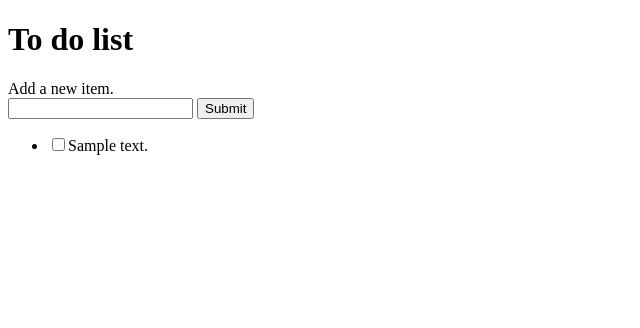
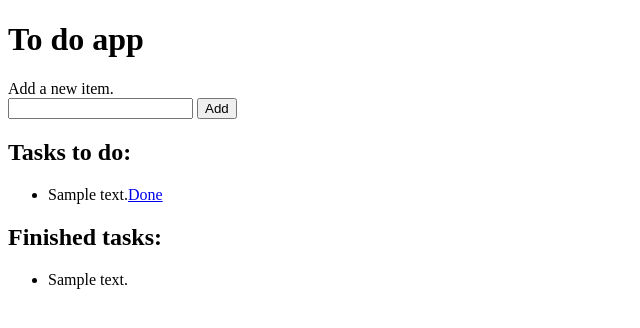
Before and after one commit to pzacha/TODO-flask-app, a Flask app: template TODO/templates/home.html in a window 1280 px wide. Shown: the top 328 px of the page, without its empty margins (0-640 px from the left). Run offline with Flask 2, Linux system fonts and the light colour scheme; the template is opened without the code that fills it: values that come from a table or form of the project are taken from there, others are empty; tables that the repository leaves empty hold one stand-in row (values such as "Sample post").

Commit message:
Finished tasks list

```diff
--- a/TODO/app.py
+++ b/TODO/app.py
@@ -3,26 +3,42 @@ from flask_sqlalchemy import SQLAlchemy
 
 app = Flask(__name__)
 
-app.config['SQLALCHEMY_DATABASE_URI'] = 'sqlite:///todo.db'
+app.config["SQLALCHEMY_DATABASE_URI"] = "sqlite:///todo.db"
 
 db = SQLAlchemy(app)
+
 
 class Todo(db.Model):
     id = db.Column(db.Integer, primary_key=True)
     text = db.Column(db.String(200))
     complete = db.Column(db.Boolean)
 
-@app.route('/')
+
+@app.route("/")
 def home():
-    todo_list = Todo.query.all()
-    return render_template('home.html', todo_list = todo_list)
+    todo_list = Todo.query.filter_by(complete=False).all()
+    done_list = Todo.query.filter_by(complete=True).all()
 
-@app.route('/add', methods=['POST'])
+    return render_template("home.html", todo_list=todo_list, done_list=done_list)
+
+
+@app.route("/add", methods=["POST"])
 def add():
-    todo = Todo(text=request.form['todoitem'], complete=False)
+    todo = Todo(text=request.form["todoitem"], complete=False)
     db.session.add(todo)
     db.session.commit()
-    return redirect(url_for('home'))
+    return redirect(url_for("home"))
 
-if __name__ == '__main__':
+
+@app.route("/done/<id>")
+def done(id):
+
+    todo = Todo.query.filter_by(id=int(id)).first()
+    todo.complete = True
+    db.session.commit()
+
+    return redirect(url_for("home"))
+
+
+if __name__ == "__main__":
     app.run(debug=True)
--- a/TODO/templates/home.html
+++ b/TODO/templates/home.html
@@ -10,18 +10,28 @@
 </head>
 
 <body>
-    <h1>To do list</h1>
+    <h1>To do app</h1>
     <div>Add a new item.
-        <form action="/add" method="POST">
+        <form action="{{ url_for('add') }}" method="POST">
             <input type="text" name="todoitem">
-            <input type="submit">
+            <input type="submit" value="Add">
         </form>
     </div>
+
+    <h2>Tasks to do:</h2>
     <ul>
         {% for item in todo_list %}
-        <li><input type="checkbox">{{ item.text }}</li>
+        <li>{{ item.text }}<a href="{{ url_for('done', id=item.id) }}">Done</a></li>
         {% endfor %}
     </ul>
+
+    <h2>Finished tasks:</h2>
+    <ul>
+        {% for item in done_list %}
+        <li>{{ item.text }}</li>
+        {% endfor %}
+    </ul>
+
 </body>
 
 </html>
```
